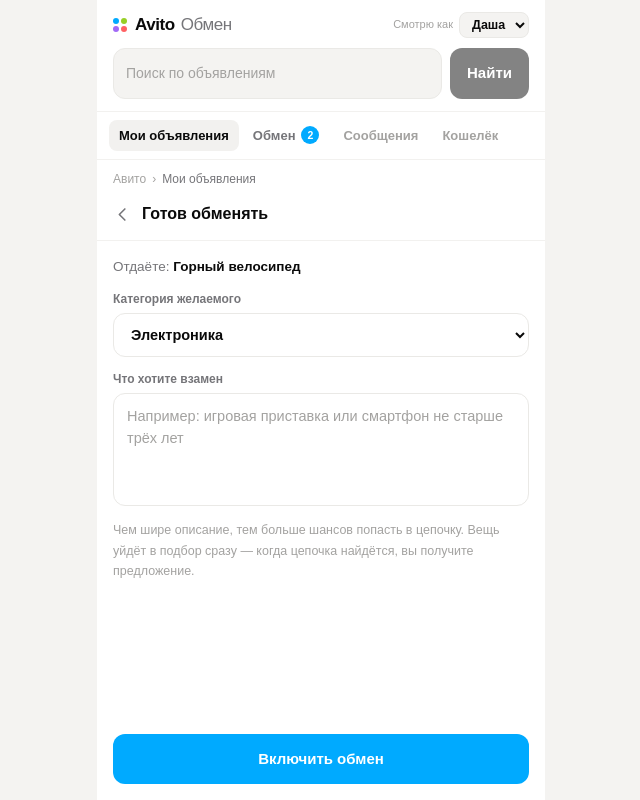
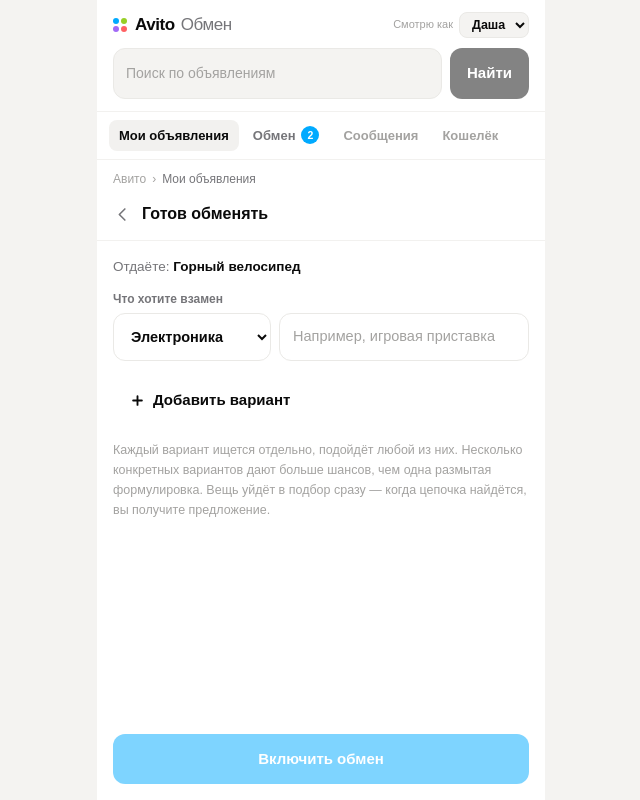
Before and after one commit to merely04/avito-swap-chain-frontend, a React (Vite) app: page /items/1/barter in a window 1280 px wide. Shown: the whole page, without its empty margins (319-959 px from the left). Built offline with nearby package versions, Linux system fonts and the light colour scheme.

Commit message:
feat(wish): желание — массив вариантов, каждый отдельное ребро графа

```diff
--- a/src/entities/item/api/itemsApi.ts
+++ b/src/entities/item/api/itemsApi.ts
@@ -17,6 +17,8 @@
 // У каждой персоны есть объявление в статусе `idle` — обычное объявление Авито, у которого
 // обмен ещё не включён. Это точка входа в сервис, и каждое такое объявление кому-то из
 // участников нужно: монитор ищет Марк, умные часы — Даша, приставку — Даша.
+// Варианты желания подобраны так, чтобы хотя бы один указывал на вещь, которая у кого-то из
+// персон действительно есть: иначе лишний вариант ничего не даёт и цикл по нему не замкнётся.
 let itemsByOwner: Record<string, Item[]> = {
   [DASHA.id]: [
     {
@@ -25,6 +27,7 @@
       category: 'Электроника',
       condition: 'good',
       status: 'idle',
+      wish: [],
     },
     {
       id: '1',
@@ -32,7 +35,10 @@
       category: 'Спорт и отдых',
       condition: 'good',
       status: 'reserved',
-      wish: { category: 'Электроника', description: 'Игровая приставка или смартфон' },
+      wish: [
+        { category: 'Электроника', description: 'Игровая приставка PlayStation' },
+        { category: 'Электроника', description: 'Смартфон не старше трёх лет' },
+      ],
     },
     {
       id: '5',
@@ -40,7 +46,7 @@
       category: 'Дом и дача',
       condition: 'good',
       status: 'reserved',
-      wish: { category: 'Транспорт', description: 'Электросамокат' },
+      wish: [{ category: 'Транспорт', description: 'Электросамокат' }],
     },
     {
       id: '2',
@@ -48,7 +54,11 @@
       category: 'Спорт и отдых',
       condition: 'used',
       status: 'searching',
-      wish: { category: 'Электроника', description: 'Умные часы' },
+      wish: [
+        { category: 'Электроника', description: 'Умные часы' },
+        { category: 'Электроника', description: 'Фитнес-браслет' },
+        { category: 'Спорт и отдых', description: 'Беговая дорожка' },
+      ],
     },
   ],
   [MARK.id]: [
@@ -58,6 +68,7 @@
       category: 'Электроника',
       condition: 'good',
       status: 'idle',
+      wish: [],
     },
     {
       id: '21',
@@ -65,7 +76,7 @@
       category: 'Аудио',
       condition: 'good',
       status: 'reserved',
-      wish: { category: 'Спорт и отдых', description: 'Горный велосипед' },
+      wish: [{ category: 'Спорт и отдых', description: 'Горный велосипед' }],
     },
     {
       id: '22',
@@ -73,7 +84,10 @@
       category: 'Электроника',
       condition: 'new',
       status: 'searching',
-      wish: { category: 'Электроника', description: 'Монитор 27"' },
+      wish: [
+        { category: 'Электроника', description: 'Монитор 27"' },
+        { category: 'Электроника', description: 'Графический планшет' },
+      ],
     },
   ],
   [LENA.id]: [
@@ -83,6 +97,7 @@
       category: 'Электроника',
       condition: 'used',
       status: 'idle',
+      wish: [],
     },
     {
       id: '31',
@@ -90,7 +105,7 @@
       category: 'Электроника',
       condition: 'used',
       status: 'reserved',
-      wish: { category: 'Аудио', description: 'Наушники' },
+      wish: [{ category: 'Аудио', description: 'Наушники' }],
     },
     {
       id: '33',
@@ -98,7 +113,10 @@
       category: 'Дом и дача',
       condition: 'good',
       status: 'searching',
-      wish: { category: 'Хобби и творчество', description: 'Виниловый проигрыватель' },
+      wish: [
+        { category: 'Хобби и творчество', description: 'Виниловый проигрыватель' },
+        { category: 'Дом и дача', description: 'Кофеварка' },
+      ],
     },
   ],
 }
@@ -106,6 +124,24 @@
 let nextId = 100
 
 const delay = (ms: number) => new Promise((resolve) => setTimeout(resolve, ms))
+
+/**
+ * Вариант без описания — ребро в никуда, в граф он не идёт. Отбрасываем такие молча:
+ * добавить строку и передумать — нормальный ход, ошибкой это делать незачем.
+ * Повтор того же описания — то же самое ребро, второй раз оно шансов не добавляет.
+ */
+function usableWishes(wish: Wish[]): Wish[] {
+  const seen = new Set<string>()
+
+  return wish
+    .map((variant) => ({ ...variant, description: variant.description.trim() }))
+    .filter((variant) => {
+      const key = variant.description.toLowerCase()
+      if (variant.description === '' || seen.has(key)) return false
+      seen.add(key)
+      return true
+    })
+}
 
 export async function getMyItems(): Promise<Item[]> {
   await delay(300)
@@ -116,7 +152,10 @@
 export async function createItem(draft: ItemDraft): Promise<Item> {
   await delay(400)
 
-  const item: Item = { ...draft, id: String(nextId++), status: 'searching' }
+  const wish = usableWishes(draft.wish)
+  if (wish.length === 0) throw new Error('Не указано, что хочется взамен')
+
+  const item: Item = { ...draft, wish, id: String(nextId++), status: 'searching' }
   const ownerId = currentPersonaId()
   itemsByOwner = { ...itemsByOwner, [ownerId]: [item, ...(itemsByOwner[ownerId] ?? [])] }
   return item
@@ -124,13 +163,14 @@
 
 /**
  * Включить обмен у уже размещённого объявления — главный вход в сервис: человек не заводит
- * вещь заново, а указывает, что готов её обменять. Без желания включать нечего: желание —
- * это ребро графа, по которому ищется цепочка.
+ * вещь заново, а указывает, что готов её обменять. Без желания включать нечего: каждый
+ * вариант желания — отдельное ребро графа, по которому ищется цепочка.
  */
-export async function setItemWish(id: string, wish: Wish): Promise<Item> {
+export async function setItemWish(id: string, wish: Wish[]): Promise<Item> {
   await delay(400)
 
-  if (!wish.description.trim()) throw new Error('Не указано, что хочется взамен')
+  const usable = usableWishes(wish)
+  if (usable.length === 0) throw new Error('Не указано, что хочется взамен')
 
   const ownerId = currentPersonaId()
   const items = itemsByOwner[ownerId] ?? []
@@ -138,7 +178,11 @@
   if (!item) throw new Error(`Объявление ${id} не найдено`)
 
   // Вещь, уже попавшую в цепочку, из неё не вынимаем — уточнение желания её не расколдовывает.
-  const updated: Item = { ...item, wish, status: item.status === 'idle' ? 'searching' : item.status }
+  const updated: Item = {
+    ...item,
+    wish: usable,
+    status: item.status === 'idle' ? 'searching' : item.status,
+  }
   itemsByOwner = { ...itemsByOwner, [ownerId]: items.map((i) => (i.id === id ? updated : i)) }
   return updated
 }
--- a/src/features/describe-wish/ui/DescribeWishForm.tsx
+++ b/src/features/describe-wish/ui/DescribeWishForm.tsx
@@ -1,7 +1,20 @@
-import { useState, type SubmitEvent } from 'react'
+import { useRef, useState, type SubmitEvent } from 'react'
 import { useMutation, useQueryClient } from '@tanstack/react-query'
 import { CATEGORIES, itemKeys, type Wish } from '@/entities/item'
-import { Button, Field, Select } from '@/shared/ui'
+import { Button, IconClose, IconPlus, Input, Select } from '@/shared/ui'
+
+/** Строка формы: вариант желания + стабильный ключ, чтобы удаление не путало поля React. */
+interface WishRow extends Wish {
+  key: number
+}
+
+/** Больше пяти вариантов человек уже не держит в голове, а форма превращается в простыню. */
+const MAX_VARIANTS = 5
+
+const emptyRow = (key: number): WishRow => ({ key, category: CATEGORIES[0], description: '' })
+
+/** Первый вариант обязателен, поэтому он и есть само желание; остальные — добавка к нему. */
+const rowLabel = (index: number) => (index === 0 ? 'Что хотите взамен' : `Вариант ${index + 1}`)
 
 interface DescribeWishFormProps {
   /** Что человек отдаёт — показываем, чтобы желание указывали осознанно. */
@@ -12,11 +25,15 @@
    * Как сохранить желание. Форма одна на оба входа в сервис — публикацию новой вещи
    * и включение обмена у уже размещённого объявления; отличается только сохранение.
    */
-  onSubmit: (wish: Wish) => Promise<unknown>
+  onSubmit: (wish: Wish[]) => Promise<unknown>
   onDone: () => void
 }
 
-/** Желание: что пользователь хочет получить взамен. Это ребро графа, по нему ищется цепочка. */
+/**
+ * Желание: что пользователь хочет получить взамен. Вариантов может быть несколько, и это
+ * не украшение — каждый вариант отдельное ребро графа и отдельный шанс замкнуть цикл.
+ * Широту даём количеством конкретных вариантов, а не размытой формулировкой в одном поле.
+ */
 export function DescribeWishForm({
   give,
   submitLabel,
@@ -24,17 +41,25 @@
   onSubmit,
   onDone,
 }: DescribeWishFormProps) {
-  const [category, setCategory] = useState<string>(CATEGORIES[0])
-  const [description, setDescription] = useState('')
+  const [rows, setRows] = useState<WishRow[]>([emptyRow(0)])
+  const nextKey = useRef(1)
   const queryClient = useQueryClient()
 
+  // Пустые строки не сохраняем: добавить вариант и передумать — нормальный ход.
+  const filled = rows
+    .map(({ category, description }) => ({ category, description: description.trim() }))
+    .filter((wish) => wish.description !== '')
+
   const { mutate, isPending, isError } = useMutation({
-    mutationFn: () => onSubmit({ category, description: description.trim() }),
+    mutationFn: () => onSubmit(filled),
     onSuccess: () => {
       queryClient.invalidateQueries({ queryKey: itemKeys.my() })
       onDone()
     },
   })
+
+  const patch = (key: number, part: Partial<Wish>) =>
+    setRows((prev) => prev.map((row) => (row.key === key ? { ...row, ...part } : row)))
 
   const submit = (event: SubmitEvent<HTMLFormElement>) => {
     event.preventDefault()
@@ -47,39 +72,75 @@
         Отдаёте: <b className="font-bold text-ink">{give}</b>
       </p>
 
-      <Field label="Категория желаемого">
-        <Select value={category} onChange={(event) => setCategory(event.target.value)}>
+      <div className="flex flex-col gap-3">
+        {rows.map((row, index) => (
+          <div key={row.key} className="flex flex-col gap-1.5">
+            <div className="flex items-center justify-between gap-2">
+              <span className="font-sans text-xs font-semibold text-ink-2">{rowLabel(index)}</span>
+
+              {index > 0 && (
+                <button
+                  type="button"
+                  onClick={() => setRows((prev) => prev.filter((item) => item.key !== row.key))}
+                  aria-label={`Убрать вариант ${index + 1}`}
+                  className="cursor-pointer rounded-sm p-0.5 text-ink-3 outline-offset-2 hover:text-ink-2 focus-visible:outline-2 focus-visible:outline-brand"
+                >
+                  <IconClose size={15} />
+                </button>
+              )}
+            </div>
+
+            {/* Категория и описание в одну строку, как в поиске Авито: «где искать» + «что». */}
+            <div className="grid grid-cols-[38%_1fr] gap-2">
+              <Select
+                value={row.category}
+                onChange={(event) => patch(row.key, { category: event.target.value })}
+                aria-label={`Категория варианта ${index + 1}`}
+                className="px-2.5 text-[13px]"
+              >
                 {CATEGORIES.map((option) => (
                   <option key={option} value={option}>
                     {option}
                   </option>
                 ))}
               </Select>
-      </Field>
 
-      <Field label="Что хотите взамен">
-        <textarea
-          rows={4}
-          value={description}
-          onChange={(event) => setDescription(event.target.value)}
-          placeholder="Например: игровая приставка или смартфон не старше трёх лет"
-          className="w-full resize-none rounded-input border border-line bg-card px-[13px] py-3 font-sans text-[14.5px] font-semibold text-ink placeholder:font-normal placeholder:text-ink-3 focus-visible:outline-2 focus-visible:outline-brand"
+              <Input
+                value={row.description}
+                onChange={(event) => patch(row.key, { description: event.target.value })}
+                aria-label={rowLabel(index)}
+                placeholder={index === 0 ? 'Например, игровая приставка' : 'Ещё вариант'}
               />
-      </Field>
+            </div>
+          </div>
+        ))}
+      </div>
+
+      {rows.length < MAX_VARIANTS && (
+        <Button
+          variant="ghost"
+          onClick={() => setRows((prev) => [...prev, emptyRow(nextKey.current++)])}
+          className="self-start px-3 py-2 text-[13.5px]"
+        >
+          <IconPlus size={15} />
+          Добавить вариант
+        </Button>
+      )}
 
       <p className="text-[12.5px] leading-relaxed text-ink-3">
-        Чем шире описание, тем больше шансов попасть в цепочку. Вещь уйдёт в подбор сразу — когда
-        цепочка найдётся, вы получите предложение.
+        Каждый вариант ищется отдельно, подойдёт любой из них. Несколько конкретных вариантов дают
+        больше шансов, чем одна размытая формулировка. Вещь уйдёт в подбор сразу — когда цепочка
+        найдётся, вы получите предложение.
       </p>
 
       {isError && (
         <p role="alert" className="text-[12.5px] font-semibold text-stop">
-          Не удалось сохранить желание. Проверьте, что указали, чего хотите взамен.
+          Не удалось сохранить желание. Проверьте, что указали хотя бы один вариант.
         </p>
       )}
 
       <div className="mt-auto pt-2">
-        <Button type="submit" fullWidth disabled={isPending}>
+        <Button type="submit" fullWidth disabled={isPending || filled.length === 0}>
           {isPending ? pendingLabel : submitLabel}
         </Button>
       </div>
--- a/src/widgets/wishes-list/ui/WishesList.tsx
+++ b/src/widgets/wishes-list/ui/WishesList.tsx
@@ -12,7 +12,7 @@
   if (isPending) return <Notice>Загрузка…</Notice>
   if (isError) return <Notice tone="error">Не удалось загрузить желания</Notice>
 
-  const wanted = data.filter((item) => item.wish)
+  const wanted = data.filter((item) => item.wish.length > 0)
   if (wanted.length === 0) {
     return <Notice>Желаний пока нет. Добавьте вещь и укажите, что хотите взамен.</Notice>
   }
```
Also changed, not shown: src/entities/item/model/types.ts (+6 -2 lines), src/entities/item/ui/WishCard.tsx (+22 -12 lines), 1 other file (tests, documents, lock files or other folders). Lines whose indentation alone changed are shown as unchanged.
